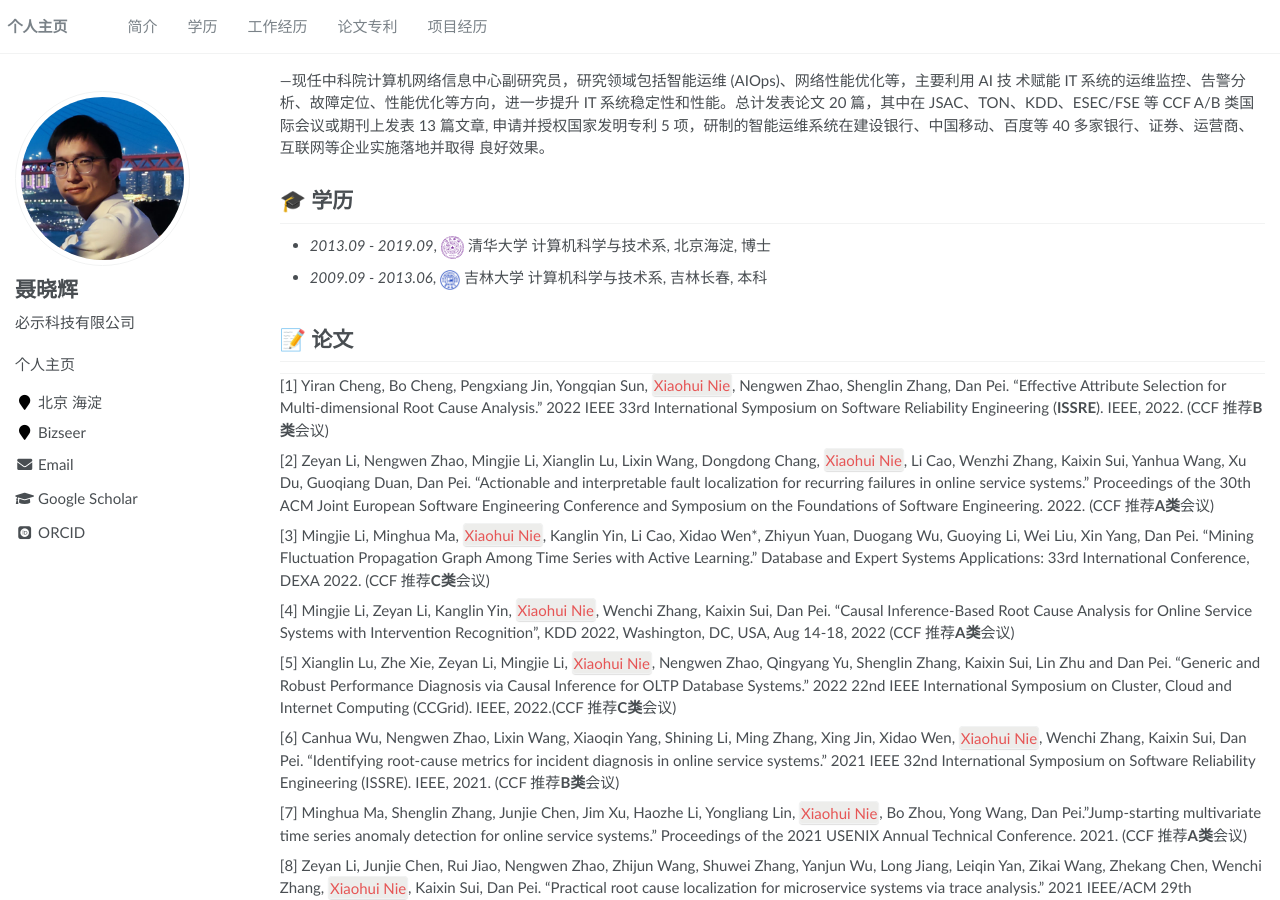
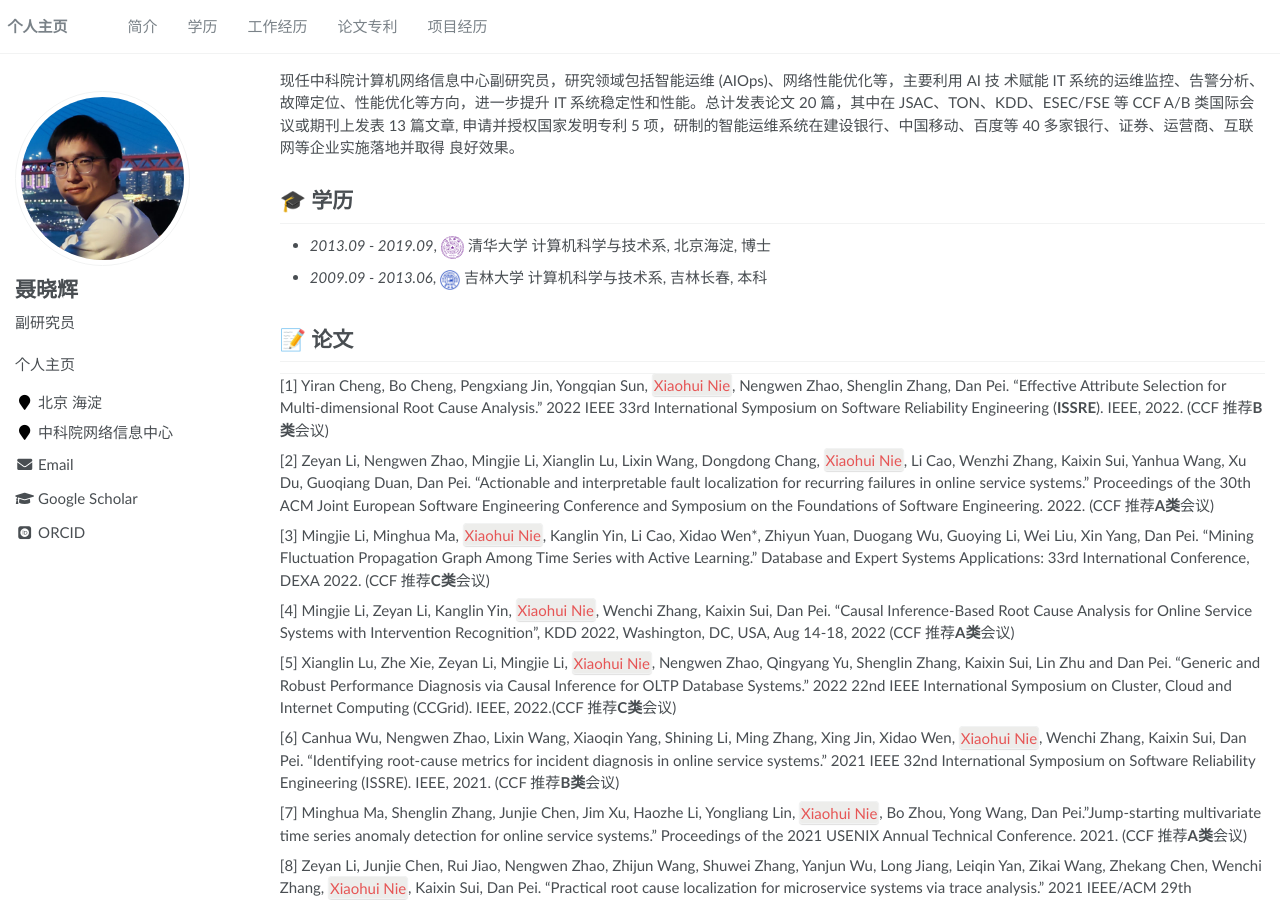
Before and after one commit to Alan-Nie/zh-cn, a Jekyll site: the page built from _pages/about.md, in a window 1280 px wide and 900 px high. Built offline with Jekyll 4.4.1, drawn with Linux system fonts in a browser that asks for light colours; some web fonts are replaced; some of the changed text lies outside the part shown.

Commit message:
update bio

```diff
--- a/_config.yml
+++ b/_config.yml
@@ -23,12 +23,12 @@ baidu_site_verification  :  # get baidu_site_verification from https://ziyuan.ba
 author:
   name             : "聂晓辉"
   avatar           : "images/android-chrome-512x512.png"
-  bio              : "必示科技有限公司"
+  bio              : "副研究员"
   location         : "北京 海淀"
-  employer         : "Bizseer"
+  employer         : "中科院网络信息中心"
   pubmed           :
   googlescholar    : "https://scholar.google.com/citations?user=SCHOLAR_ID&user=i2G0h7sAAAAJ"
-  email            : "niexiaohui@bizseer.com"
+  email            : "xhnie@cnic.cn"
   # researchgate     : "https://www.researchgate.net/profile/Jian-Tang-53"
   uri              :
   bitbucket        :
--- a/_pages/about.md
+++ b/_pages/about.md
@@ -16,7 +16,7 @@ redirect_from:
 {% assign url = gsDataBaseUrl | append: "google-scholar-stats/gs_data_shieldsio.json" %}
 
 <span class='anchor' id='about-me'></span>
----现任中科院计算机网络信息中心副研究员，研究领域包括智能运维 (AIOps)、网络性能优化等，主要利用 AI 技 术赋能 IT 系统的运维监控、告警分析、故障定位、性能优化等方向，进一步提升 IT 系统稳定性和性能。总计发表论文 20 篇，其中在 JSAC、TON、KDD、ESEC/FSE 等 CCF A/B 类国际会议或期刊上发表 13 篇文章, 申请并授权国家发明专利 5 项，研制的智能运维系统在建设银行、中国移动、百度等 40 多家银行、证券、运营商、互联网等企业实施落地并取得 良好效果。
+现任中科院计算机网络信息中心副研究员，研究领域包括智能运维 (AIOps)、网络性能优化等，主要利用 AI 技 术赋能 IT 系统的运维监控、告警分析、故障定位、性能优化等方向，进一步提升 IT 系统稳定性和性能。总计发表论文 20 篇，其中在 JSAC、TON、KDD、ESEC/FSE 等 CCF A/B 类国际会议或期刊上发表 13 篇文章, 申请并授权国家发明专利 5 项，研制的智能运维系统在建设银行、中国移动、百度等 40 多家银行、证券、运营商、互联网等企业实施落地并取得 良好效果。
 
 
 <span class='anchor' id='-xl'></span>
```
Also changed, not shown: other parts of _pages/about.md (+0 -6 lines), _pages/zh-cn/about.md (+1 -7 lines), 2 other files.
